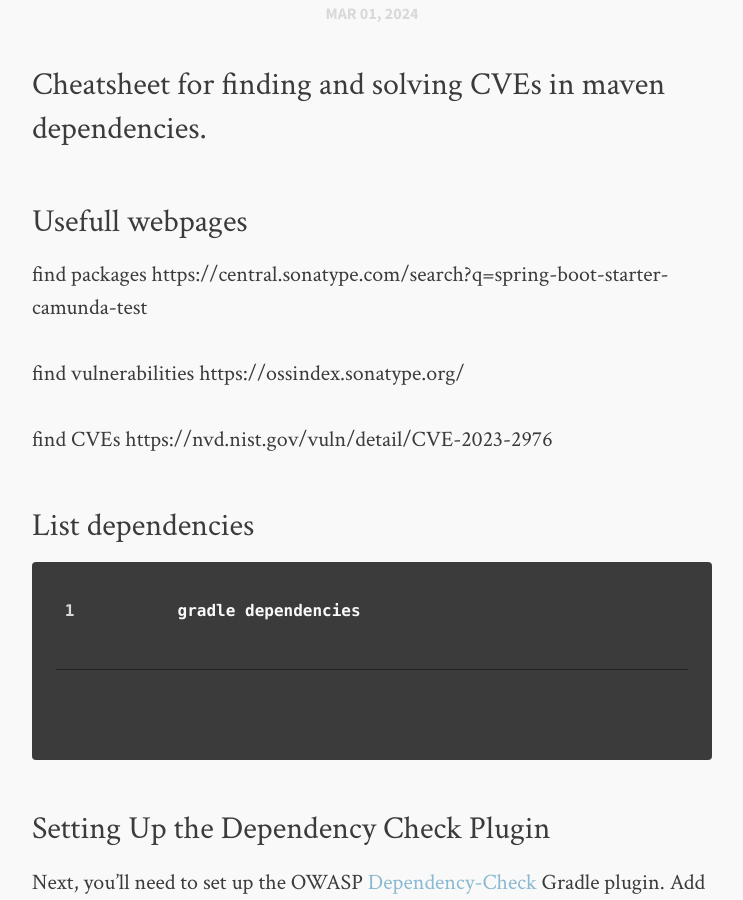
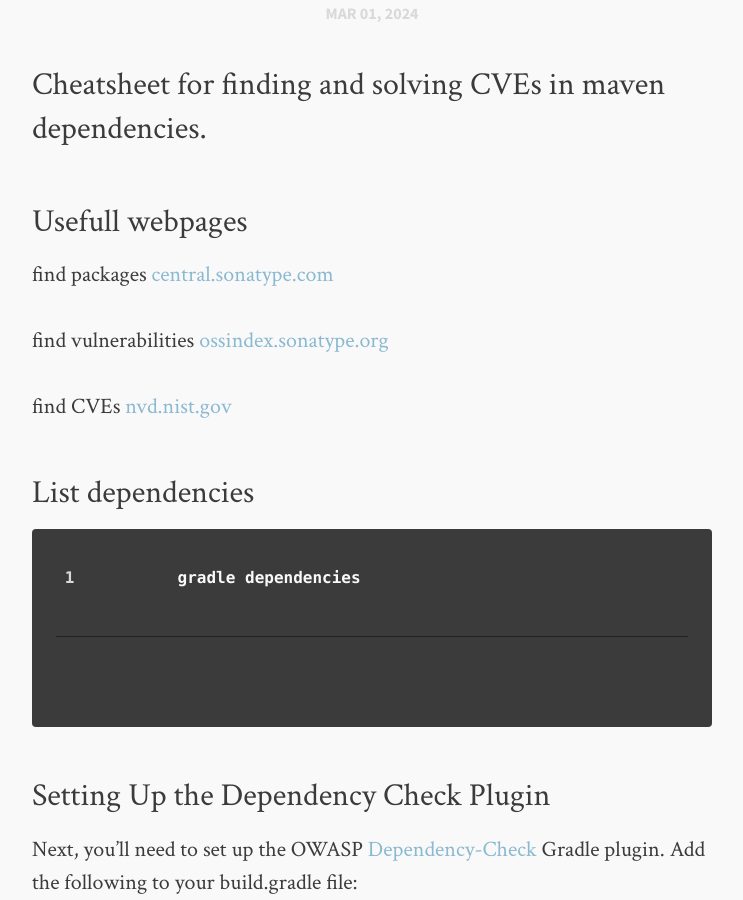
Before and after one commit to kraag22/blog, a Jekyll site: the page built from _posts/2024-03-01-solve-maven-cve.md, in a window 1280 px wide and 900 px high, scrolled down 334 px. Shown: the whole window, without its empty margins (268-1011 px from the left). Built offline with Jekyll 4.4.1, drawn with Linux system fonts in a browser that asks for light colours; comment, search, counter and statistics services are not loaded; part of the change alters nothing that is shown.

Commit message:
improve links

```diff
--- a/_posts/2024-03-01-solve-maven-cve.md
+++ b/_posts/2024-03-01-solve-maven-cve.md
@@ -8,15 +8,11 @@ tags: [programming]
 
 ### Usefull webpages
 
-find packages
-https://central.sonatype.com/search?q=spring-boot-starter-camunda-test
+find packages [central.sonatype.com](https://central.sonatype.com/search?q=spring-boot-starter-camunda-test)
 
-find vulnerabilities
-https://ossindex.sonatype.org/
+find vulnerabilities [ossindex.sonatype.org](https://ossindex.sonatype.org/)
 
-find CVEs
-https://nvd.nist.gov/vuln/detail/CVE-2023-2976
-
+find CVEs [nvd.nist.gov](https://nvd.nist.gov/vuln/detail/CVE-2023-2976)
 
 ### List dependencies
 
```
